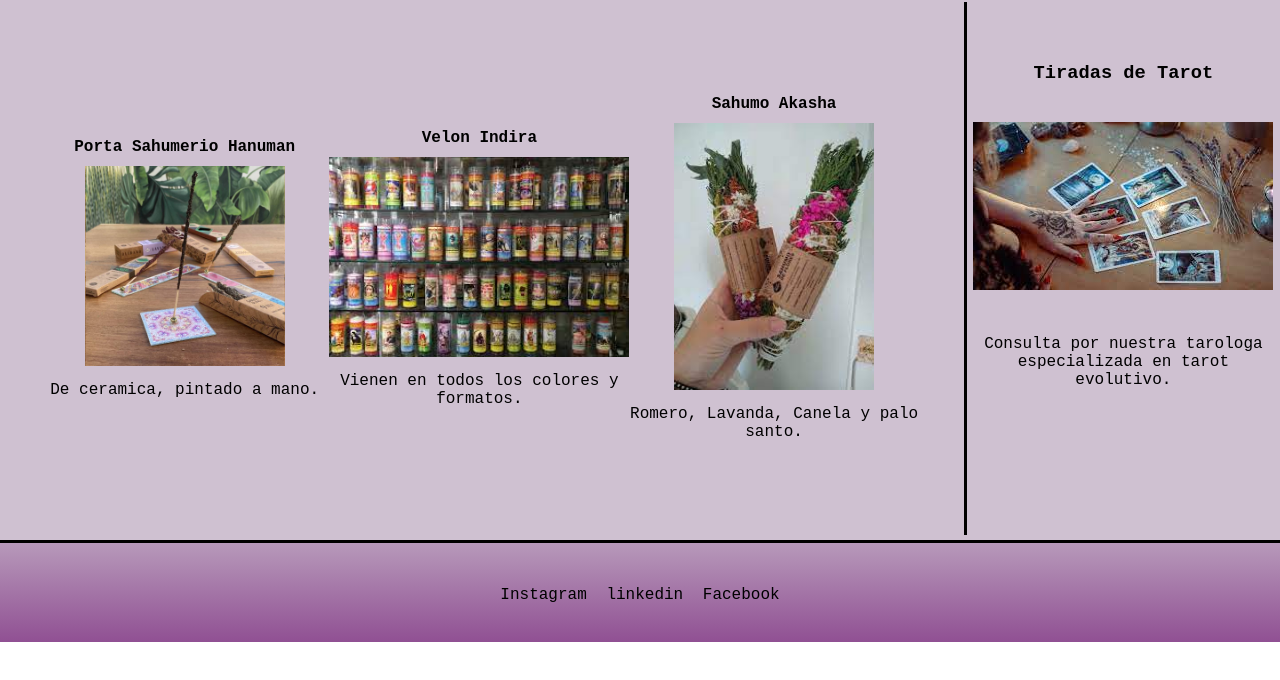
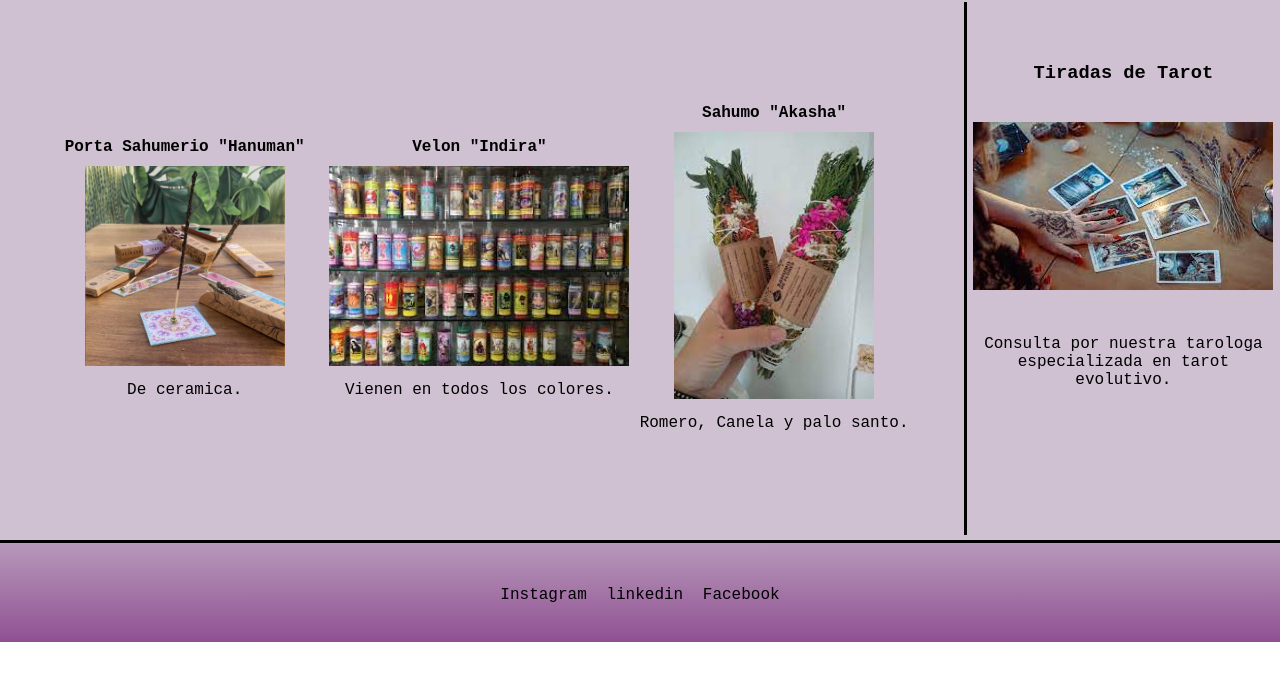
Before and after one commit to MelGar35/Desafio-Git-y-Github, a plain HTML site: page Secciones/productos.html in a window 1280 px wide. Shown: the part 106-786 px from the top of the page. Drawn offline with Linux system fonts and the light colour scheme.

Commit message:
cambio en productos

```diff
--- a/Secciones/productos.html
+++ b/Secciones/productos.html
@@ -30,21 +30,21 @@
         <main class="grid-item grid-main-productos">
 
                 <div class="prod">
-                    <h4>Porta Sahumerio Hanuman</h4>
+                    <h4>Porta Sahumerio "Hanuman"</h4>
                     <img src="../Img/Porta-Sahumerio-1.jpg" alt="portasahumerio" class="prod1">
-                    <p>De ceramica, pintado a mano. </p>
+                    <p>De ceramica. </p>
                 </div>
 
                 <div class="prod">
-                    <h4>Velon Indira</h4>
+                    <h4>Velon "Indira"</h4>
                     <img src="../Img/velon.jpg" alt="velon" class="prod2">
-                    <p>Vienen en todos los colores y formatos. </p>
+                    <p>Vienen en todos los colores. </p>
                 </div>
 
                 <div class="prod">
-                    <h4>Sahumo Akasha</h4>
+                    <h4>Sahumo "Akasha"</h4>
                     <img src="../Img/sahumos.jpg" alt="sahumos" class="prod3">
-                    <p>Romero, Lavanda, Canela y palo santo. </p>
+                    <p>Romero, Canela y palo santo. </p>
                 </div>
 
         </main>
```
